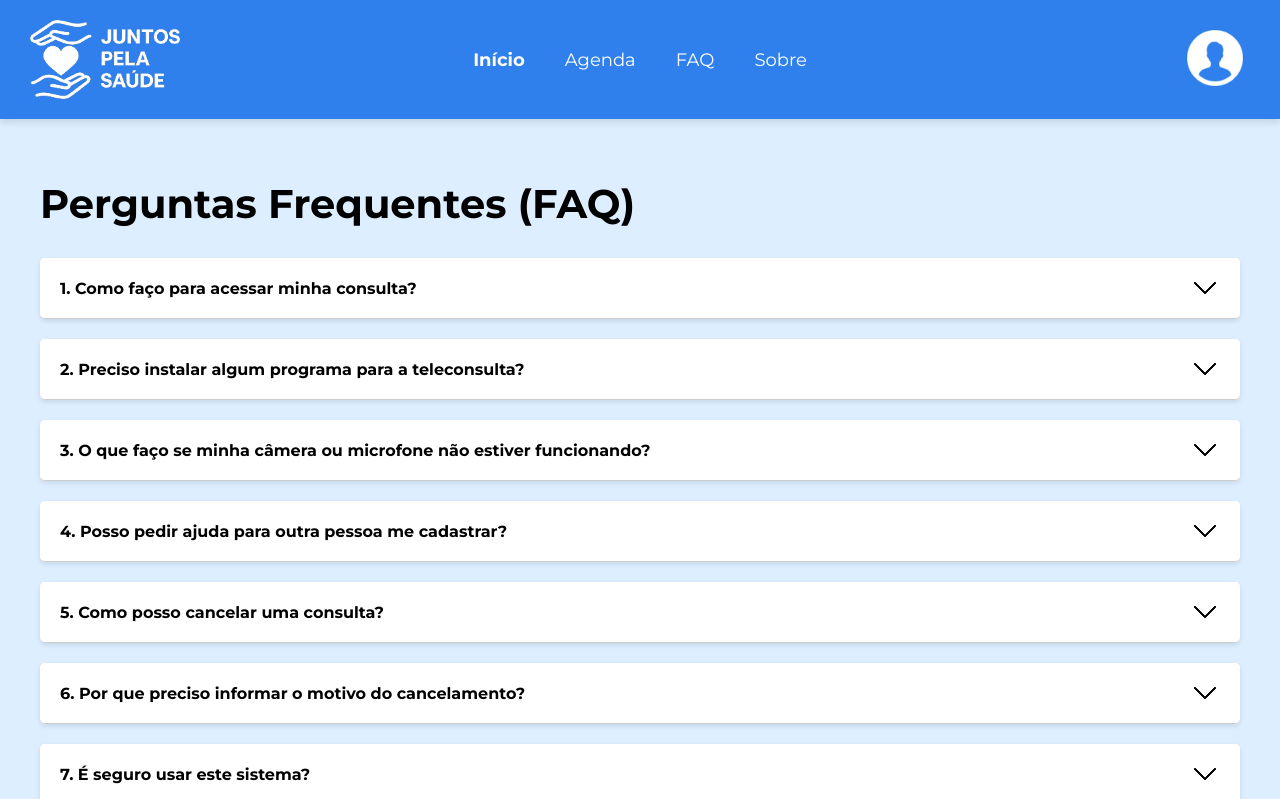
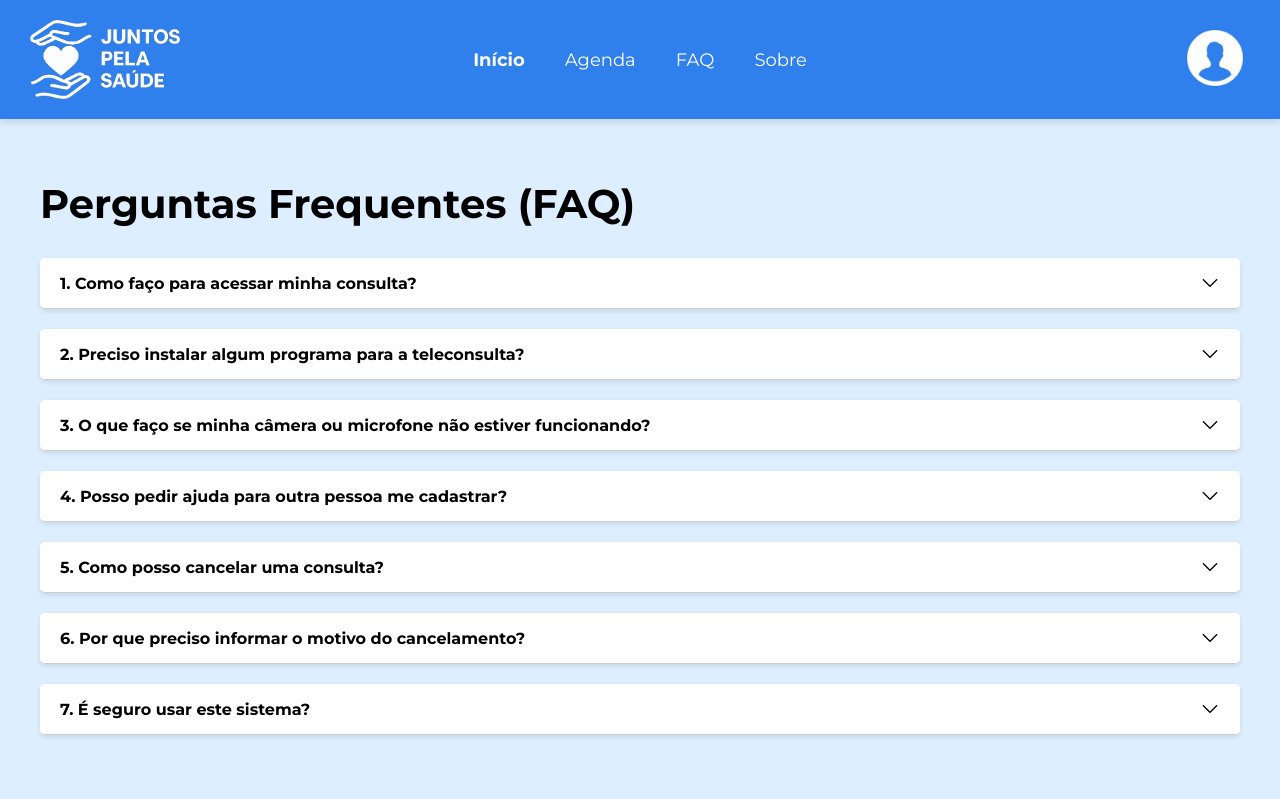
Before and after one commit to annaclrl/juntos-pela-saude, a React (Vite) app: page /faq in a window 1280 px wide. Shown: the top 799 px of the page. Built offline with nearby package versions, Linux system fonts and the light colour scheme.

Commit message:
Fazendo ajustes no componente FaqItem

```diff
--- a/src/components/FaqItem/FaqItem.css
+++ b/src/components/FaqItem/FaqItem.css
@@ -29,3 +29,7 @@
     box-shadow: 0 1px 2px rgba(0, 0, 0, 0.1);
     border-radius: 5px;
 }
+
+.seta {
+    width: 20px;
+}
```
Also changed, not shown: src/components/FaqItem/index.tsx (+7 -8 lines).
